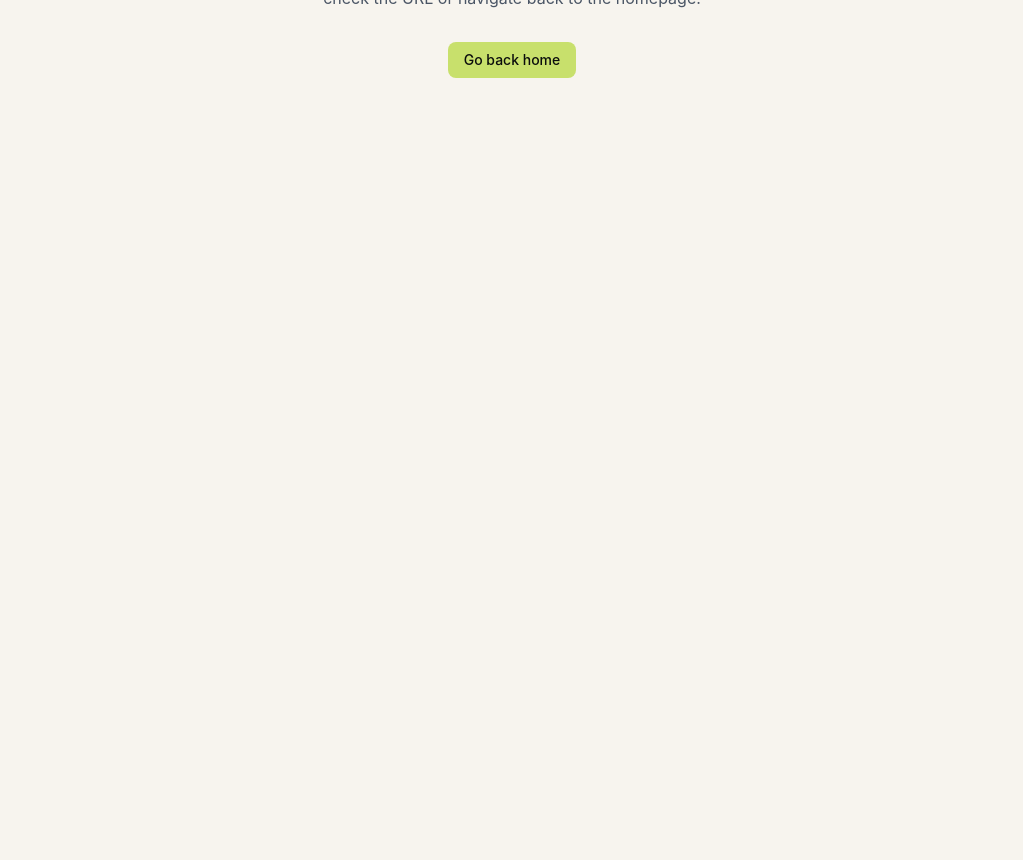
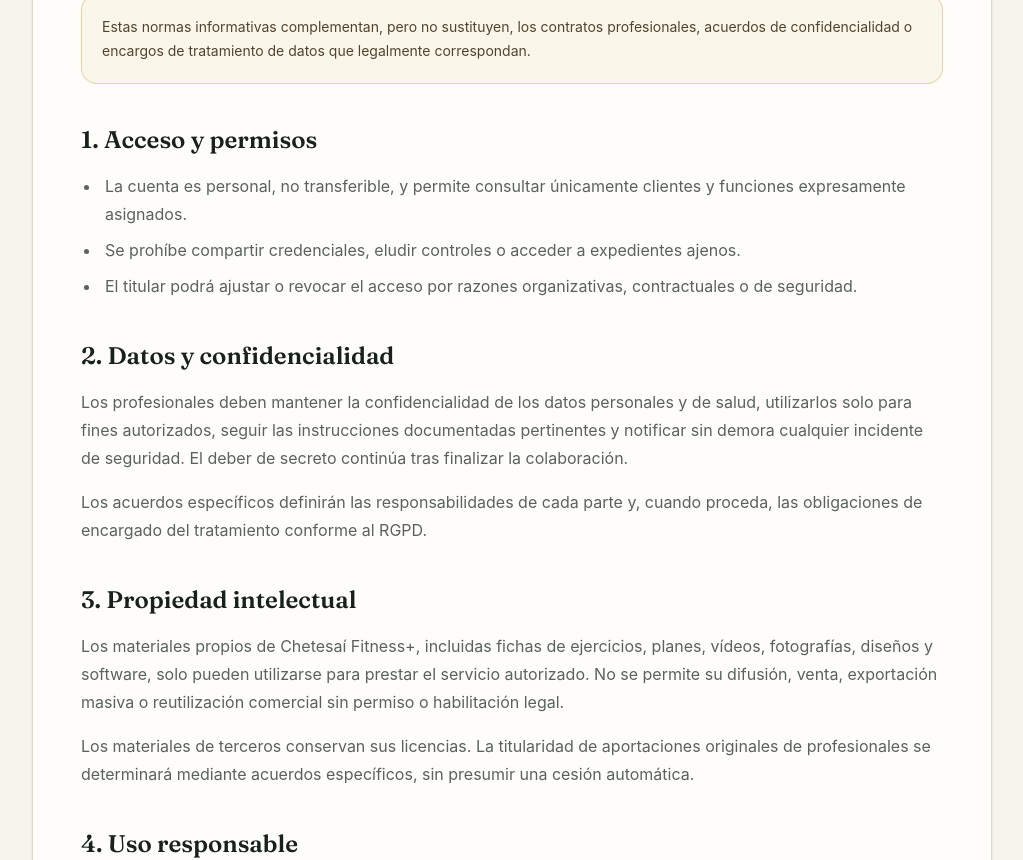
Before and after one commit to Raymonchu48/chetesai, a Next.js app: page /condiciones-profesionales in a window 1280 px wide. Before the commit this address had no page. Shown: the part 440-1300 px from the top of the page, without its empty margins (128-1151 px from the left). Before the commit the page ends 800 px from the top, so only its background shows below. Built offline with nearby package versions, Linux system fonts and the light colour scheme.

Commit message:
Legal: add Chetesaí proprietary rights and professional use terms

```diff
--- /dev/null
+++ b/src/app/condiciones-profesionales/page.tsx
@@ -0,0 +1,31 @@
+import type { Metadata } from "next";
+import Link from "next/link";
+import { LegalPage, LegalSection, LegalList, LegalNotice, LEGAL_EMAIL } from "@/components/legal/LegalPage";
+
+export const metadata: Metadata = { title: "Condiciones profesionales | Chetesaí Fitness+", description: "Acceso autorizado, confidencialidad y uso de recursos en el panel profesional." };
+
+export default function CondicionesProfesionales() {
+  return <LegalPage title="Condiciones para profesionales" summary="Normas para entrenadores, nutricionistas y otros profesionales con acceso autorizado a Chetesaí Fitness+.">
+    <LegalNotice>Estas normas informativas complementan, pero no sustituyen, los contratos profesionales, acuerdos de confidencialidad o encargos de tratamiento de datos que legalmente correspondan.</LegalNotice>
+    <LegalSection title="1. Acceso y permisos"><LegalList>
+      <li>La cuenta es personal, no transferible, y permite consultar únicamente clientes y funciones expresamente asignados.</li>
+      <li>Se prohíbe compartir credenciales, eludir controles o acceder a expedientes ajenos.</li>
+      <li>El titular podrá ajustar o revocar el acceso por razones organizativas, contractuales o de seguridad.</li>
+    </LegalList></LegalSection>
+    <LegalSection title="2. Datos y confidencialidad">
+      <p>Los profesionales deben mantener la confidencialidad de los datos personales y de salud, utilizarlos solo para fines autorizados, seguir las instrucciones documentadas pertinentes y notificar sin demora cualquier incidente de seguridad. El deber de secreto continúa tras finalizar la colaboración.</p>
+      <p>Los acuerdos específicos definirán las responsabilidades de cada parte y, cuando proceda, las obligaciones de encargado del tratamiento conforme al RGPD.</p>
+    </LegalSection>
+    <LegalSection title="3. Propiedad intelectual">
+      <p>Los materiales propios de Chetesaí Fitness+, incluidas fichas de ejercicios, planes, vídeos, fotografías, diseños y software, solo pueden utilizarse para prestar el servicio autorizado. No se permite su difusión, venta, exportación masiva o reutilización comercial sin permiso o habilitación legal.</p>
+      <p>Los materiales de terceros conservan sus licencias. La titularidad de aportaciones originales de profesionales se determinará mediante acuerdos específicos, sin presumir una cesión automática.</p>
+    </LegalSection>
+    <LegalSection title="4. Uso responsable">
+      <p>Las intervenciones profesionales deberán respetar la formación y competencias de cada persona. Los planes creados con asistencia de IA requieren revisión humana competente antes de su asignación.</p>
+    </LegalSection>
+    <LegalSection title="5. Finalización y documentos relacionados">
+      <p>Una vez terminado el acceso deberán cesar los tratamientos no autorizados y devolver o eliminar copias cuando corresponda, respetando los deberes legales de conservación.</p>
+      <p>Consulta el <Link href="/aviso-legal">aviso legal</Link>, la <Link href="/privacy-policy">política de privacidad</Link> y los <Link href="/terms-of-service">términos generales</Link>. Consultas: <a href={`mailto:${LEGAL_EMAIL}`}>{LEGAL_EMAIL}</a>.</p>
+    </LegalSection>
+  </LegalPage>;
+}
```
